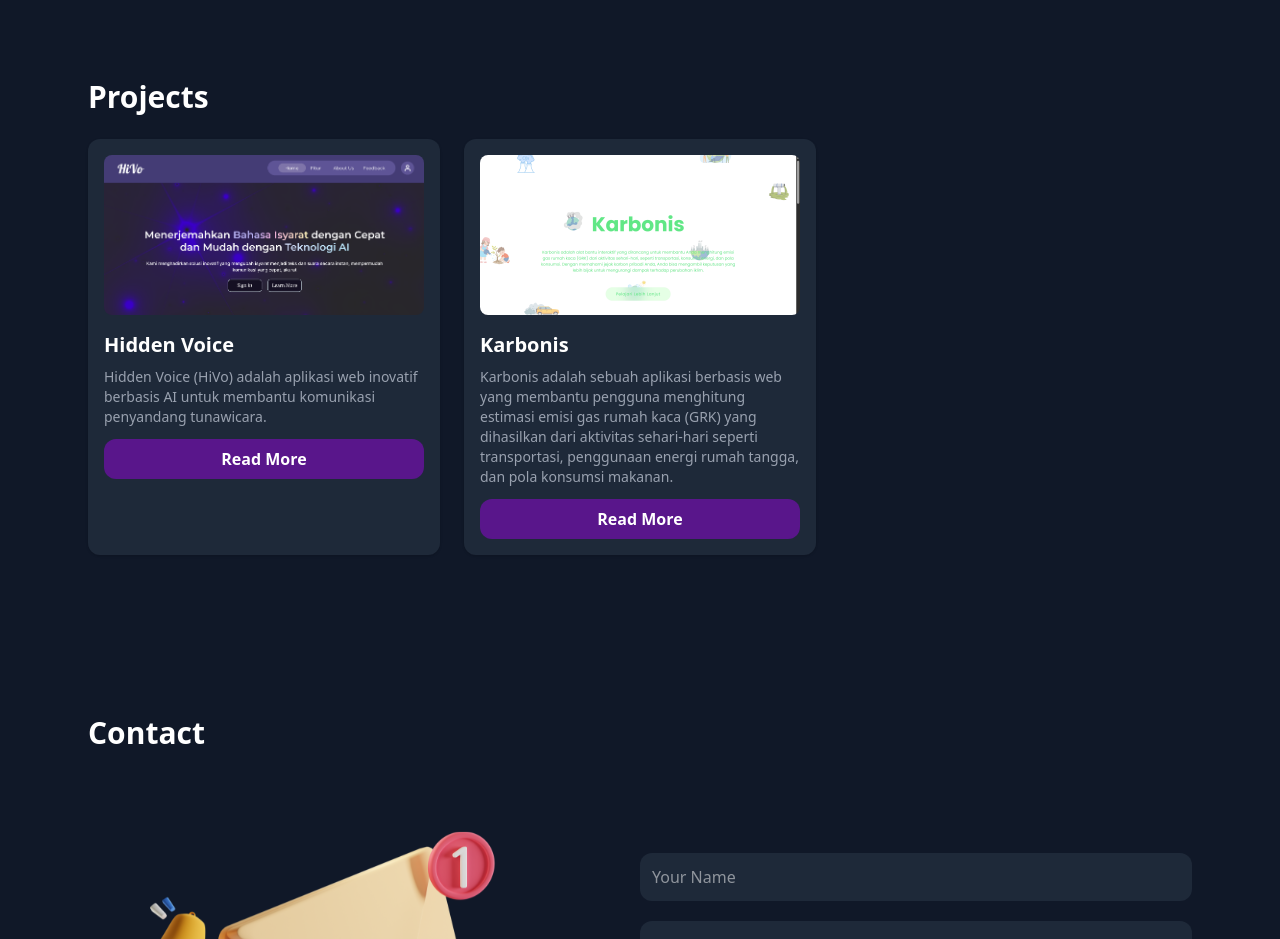
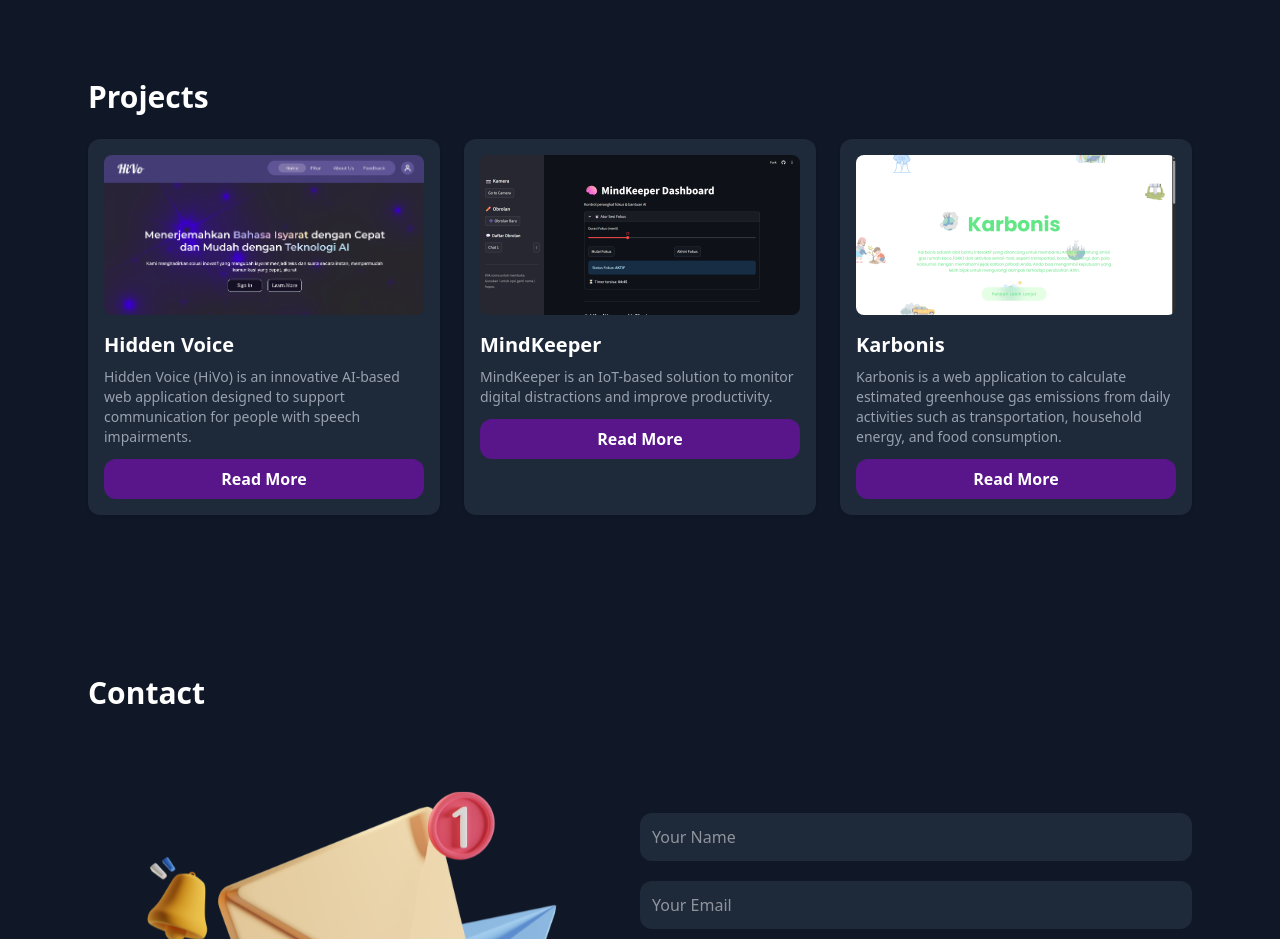
Before and after one commit to 481n4y4/binay.dev, a React (Vite) app: page / in a window 1280 px wide. Shown: the part 1740-2679 px from the top of the page. Built offline with nearby package versions, Linux system fonts and the light colour scheme.

Commit message:
✅ fix(ui): improve styling

```diff
--- a/src/component/Projects.jsx
+++ b/src/component/Projects.jsx
@@ -9,17 +9,21 @@ function Projects() {
         {projects.map((project) => (
           <div
             key={project.id}
-            className="bg-gray-800 rounded-xl shadow hover:scale-105 transition p-4"
+            className="bg-gray-800 rounded-xl shadow hover:scale-105 transition p-4 flex flex-col"
           >
             <div className="h-40 rounded-lg mb-4 overflow-hidden">
-              <img src={project.image} alt={project.title} className="object-cover" />
+              <img
+                src={project.image}
+                alt={project.title}
+                className="object-cover"
+              />
             </div>
             <h4 className="text-xl font-semibold">{project.title}</h4>
             <p className="text-gray-400 text-sm mt-2">{project.description}</p>
-            <div className="text-center mt-3">
+            <div className="mt-3">
               <Link
                 to={`/projects/${project.id}`}
-                className="block text-center rounded-xl bg-purple-900 hover:bg-purple-800 cursor-pointer p-2 text-white transition font-[600]"
+                className="w-full block text-center rounded-xl bg-purple-900 hover:bg-purple-800 cursor-pointer p-2 text-white transition font-[600]"
               >
                 Read More
               </Link>
--- a/src/data/projectsData.js
+++ b/src/data/projectsData.js
@@ -8,28 +8,41 @@ const projects = [
     title: "Hidden Voice",
     image: hivo,
     description: `
-Hidden Voice (HiVo) adalah aplikasi web inovatif berbasis AI untuk membantu komunikasi penyandang tunawicara.
+Hidden Voice (HiVo) is an innovative AI-based web application designed to support communication for people with speech impairments.
     `,
-    feature: `Fitur:
-- Menggunakan kamera + object detection.
-- Menerjemahkan gerakan tangan ke teks.
-- Mendukung text-to-speech untuk interaksi lebih lancar.`,
+    feature: `Features:
+- Uses camera + object detection.
+- Translates hand gestures into text.
+- Supports text-to-speech for smoother interaction.`,
     repo: "https://github.com/xyleneSVG/HiVo.git",
+  },
+  {
+    id: "mindkeeper",
+    title: "MindKeeper",
+    image: mindkeeper,
+    description: `
+MindKeeper is an IoT-based solution to monitor digital distractions and improve productivity.
+    `,
+    feature: `Features:
+- Real-time monitoring.
+- Automated reminder support.
+- Suitable for time management in study/work.`,
+    repo: "https://github.com/481n4y4/MindKeeper.git",
   },
   {
     id: "karbonis",
     title: "Karbonis",
     image: karbonis,
     description: `
-Karbonis adalah sebuah aplikasi berbasis web yang membantu pengguna menghitung estimasi emisi gas rumah kaca (GRK) yang dihasilkan dari aktivitas sehari-hari seperti transportasi, penggunaan energi rumah tangga, dan pola konsumsi makanan.    `,
+Karbonis is a web application to calculate estimated greenhouse gas emissions from daily activities such as transportation, household energy, and food consumption.`,
     feature: `
-    - Menghitung emisi karbon dari:
-Transportasi (mobil, motor, kereta, bus)
-Energi rumah tangga (listrik, gas)
-Makanan (daging merah, ayam, nasi, sayuran)
-- Menampilkan total emisi bulanan dalam satuan kg CO₂e
-- Antarmuka sederhana dan edukatif
-- 100% berbasis web, tanpa login atau instalasi`,
+    - Calculates carbon emissions from:
+Transportation (car, motorcycle, train, bus)
+Household energy (electricity, gas)
+Food (red meat, chicken, rice, vegetables)
+- Displays total monthly emissions in kg CO₂e
+- Simple and educational interface
+- 100% web-based, no login or installation required`,
     repo: "https://github.com/481n4y4/karbonis",
   },
 ];
```
